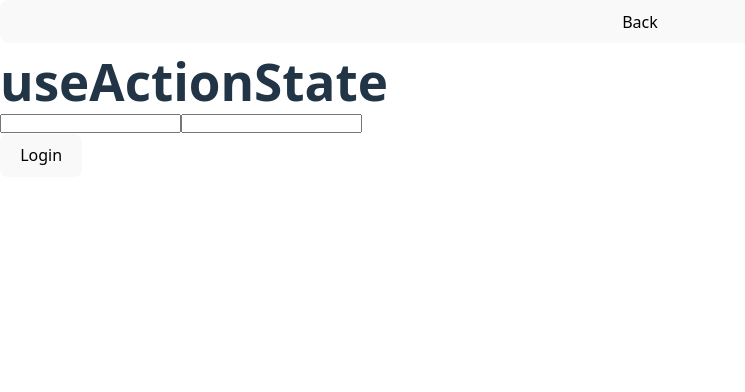
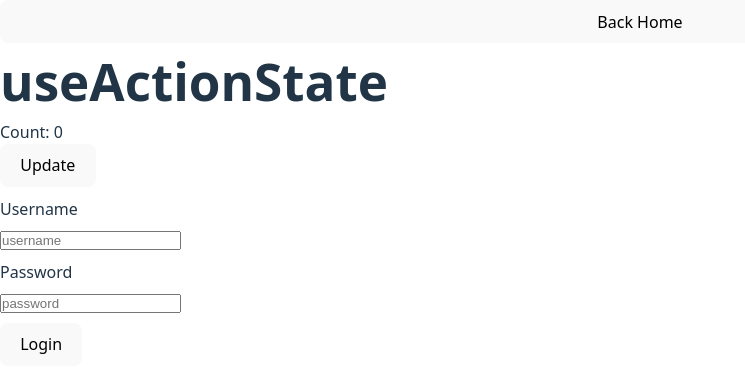
Before and after one commit to a6232241/my-app-react, a React (Vite) app: page /use-action-state in a window 1280 px wide. Shown: the top 392 px of the page, without its empty margins (0-745 px from the left). Built offline with nearby package versions, Linux system fonts and the light colour scheme.

Commit message:
feat(pages): 在 UseActionStatePage 實作 useOptimistic 與手動 transition，擴展 Main layout 樣式

```diff
--- a/src/components/layout/Main.tsx
+++ b/src/components/layout/Main.tsx
@@ -1,12 +1,24 @@
 import { useNavigate } from "react-router-dom";
 
-const Main = ({ children }: { children: React.ReactNode }) => {
+const Main = ({
+  children,
+  contentStyle,
+}: {
+  children: React.ReactNode;
+  contentStyle?: React.CSSProperties;
+}) => {
   const navigation = useNavigate();
 
   return (
-    <main style={{ display: "flex", flexDirection: "column", gap: "10px" }}>
-      <button onClick={() => navigation(-1)}>Back</button>
-      <section>{children}</section>
+    <main
+      style={{
+        display: "flex",
+        flexDirection: "column",
+        gap: "10px",
+      }}
+    >
+      <button onClick={() => navigation("/")}>Back Home</button>
+      <section style={contentStyle}>{children}</section>
     </main>
   );
 };
--- a/src/pages/UseActionState.tsx
+++ b/src/pages/UseActionState.tsx
@@ -1,4 +1,9 @@
-import { useActionState, useState } from "react";
+import {
+  startTransition,
+  useActionState,
+  useOptimistic,
+  useState,
+} from "react";
 import { Main } from "../components/layout";
 
 const login = async (previousState: any, formData: FormData) => {
@@ -14,13 +19,19 @@
   return { success: false, message: "Login failed" };
 };
 
+const updateCount = async (previousState: any, data: number) => {
+  await new Promise((resolve) => setTimeout(resolve, 3000));
+  return data;
+};
+
 const responseDataInitial = {
   success: false,
   message: "",
 };
 
 const UseActionStatePage = () => {
-  const [state, formAction, isPending] = useActionState(
+  // useActionState 用於觀察 transition 狀態，所以除非在 form action 使用，否則都需要手動開啟 transition
+  const [responseData, formAction, isPending] = useActionState(
     login,
     responseDataInitial,
   );
@@ -28,18 +39,62 @@
   const [username, setUsername] = useState("");
   const [password, setPassword] = useState("");
 
+  const [count, updateCountAction, isPendingCount] = useActionState(
+    updateCount,
+    0,
+  );
+  // useOptimistic 用於在 transition / action 期間更新 UI，用做樂觀更新，最後一個 action 完成時，自動退回並以他作為最終值
+  const [optimisticCount, setOptimisticCount] = useOptimistic(count);
+
+  // useActionState 沒有在 form action 使用，需要手動開啟 transition
+  const handleUpdateCount = () => {
+    startTransition(() => {
+      setOptimisticCount((prev) => prev + 1);
+      updateCountAction(count + 1);
+    });
+  };
+
   return (
-    <Main>
+    <Main
+      contentStyle={{
+        display: "flex",
+        flexDirection: "column",
+        gap: "10px",
+        alignItems: "flex-start",
+      }}
+    >
       <h1>useActionState</h1>
 
-      <form action={formAction}>
+      <div>
+        <p style={{ opacity: isPendingCount ? 0.5 : 1 }}>
+          Count: {optimisticCount}
+        </p>
+        <button onClick={handleUpdateCount}>Update</button>
+      </div>
+
+      {/* useActionState 在 form action 使用時，會自動開啟 transition */}
+      <form
+        action={formAction}
+        style={{
+          display: "flex",
+          flexDirection: "column",
+          gap: "10px",
+          alignItems: "flex-start",
+        }}
+      >
+        <label htmlFor="username">Username</label>
         <input
+          id="username"
+          placeholder="username"
           type="text"
           name="username"
           value={username}
           onChange={(e) => setUsername(e.target.value)}
         />
+        <label htmlFor="password">Password</label>
         <input
+          id="password"
+          placeholder="password"
           type="password"
           name="password"
           value={password}
@@ -48,10 +103,9 @@
         <button type="submit" disabled={isPending}>
           {isPending ? "Logging in..." : "Login"}
         </button>
+        {responseData.success && <p>{responseData.message}</p>}
+        {!responseData.success && <p>{responseData.message}</p>}
       </form>
-
-      {state.success && <p>{state.message}</p>}
-      {!state.success && <p>{state.message}</p>}
     </Main>
   );
 };
```
